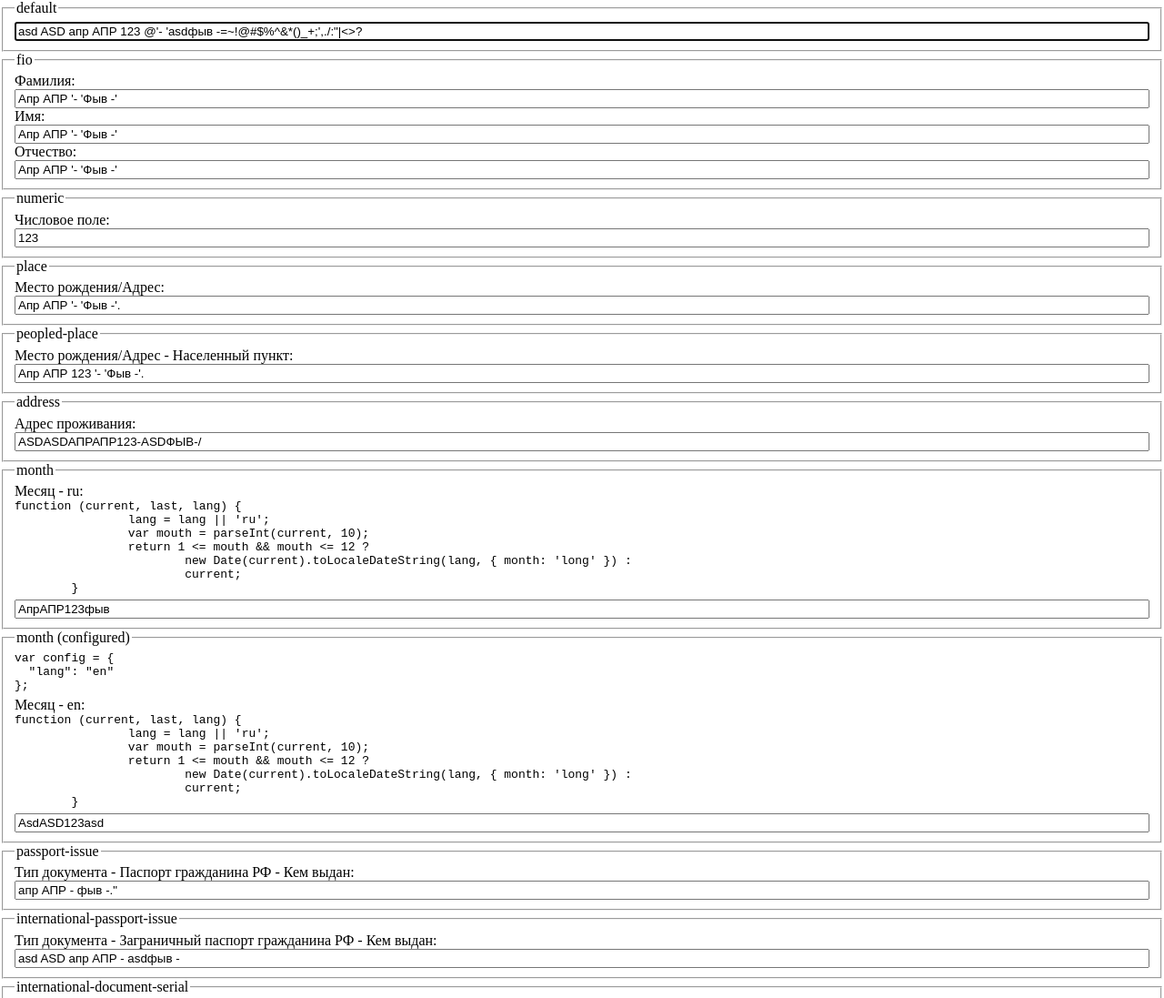
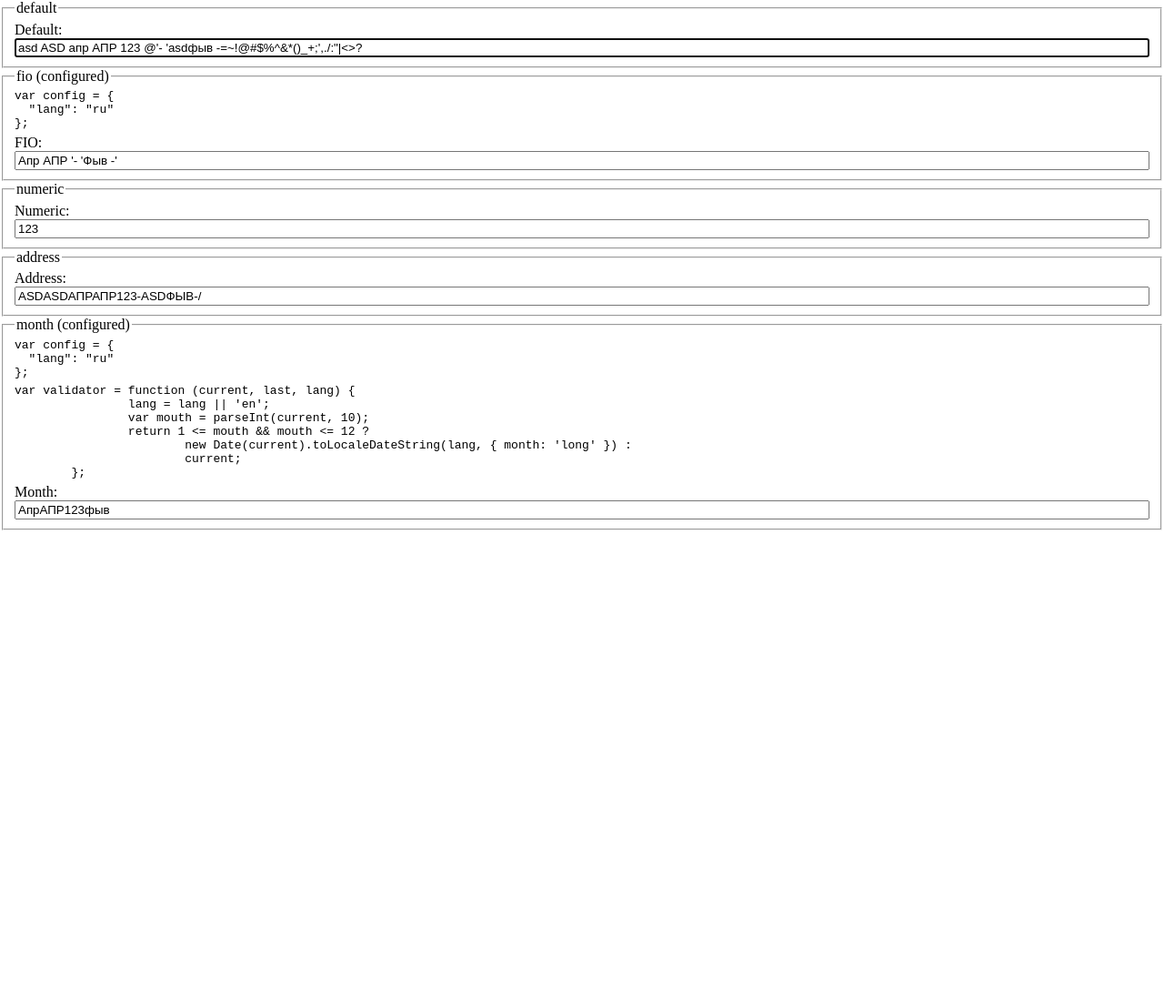
Before and after one commit to Naifuu/liveinput, a website: page index.html in a window 1280 px wide. Shown: the top 1097 px of the page at 91% size. After the commit the page ends 800 px from the top, so only its background shows below. Drawn offline with nearby package versions, Linux system fonts and the light colour scheme.

Commit message:
changed logic, removed not universal types

```diff
--- a/index.html
+++ b/index.html
@@ -25,52 +25,53 @@
 <body>
 </body>
 <script type="text/javascript">
-	init('default');
-	init('fio', ['Фамилия', 'Имя', 'Отчество']);
-	init('numeric', 'Числовое поле');
-	init('place', 'Место рождения/Адрес');
-	init('peopled-place', 'Место рождения/Адрес - Населенный пункт');
-	init('address', 'Адрес проживания');
+	var config = { lang: 'ru' };
+	init('default', 'Default');
+	init('fio', 'FIO', config);
+	init('numeric', 'Numeric');
+	//init('place', 'Место рождения/Адрес');
+	//init('peopled-place', 'Место рождения/Адрес - Населенный пункт');
+	init('address', 'Address');
 	var month = function (current, last, lang) {
-		lang = lang || 'ru';
+		lang = lang || 'en';
 		var mouth = parseInt(current, 10);
 		return 1 <= mouth && mouth <= 12 ?
 			new Date(current).toLocaleDateString(lang, { month: 'long' }) :
 			current;
 	}
-	init('month', 'Месяц - ru', month);
-	init('month', 'Месяц - en', {lang: 'en'}, month);
-	init('passport-issue', 'Тип документа - Паспорт гражданина РФ - Кем выдан');
-	init('international-passport-issue', 'Тип документа - Заграничный паспорт гражданина РФ - Кем выдан');//, {lang: ''}
-	init('international-document-serial', 'Тип документа - -//- - Серия');//Документ, удостоверяющий личность иностранного гражданина -
-	init('document-issue', 'Тип документа - Документ, удостоверяющий личность лица без гражданства - Кем выдан');
+	init('month', 'Month', config, month);
+	//init('month', 'Месяц - en', {lang: 'en'}, month);
+	//init('passport-issue', 'Тип документа - Паспорт гражданина РФ - Кем выдан');
+	//init('international-passport-issue', 'Тип документа - Заграничный паспорт гражданина РФ - Кем выдан');//, {lang: ''}
+	//init('international-document-serial', 'Тип документа - -//- - Серия');//Документ, удостоверяющий личность иностранного гражданина -
+	//init('document-issue', 'Тип документа - Документ, удостоверяющий личность лица без гражданства - Кем выдан');
 	var expectedvals = [
 		//default
 		'asd ASD апр АПР 123 @\'- \'asdфыв -=~!@#$%^&*()_+;\',./:"|<>?',
 		//fio
 		'Апр АПР \'- \'Фыв -\'',
-		'Апр АПР \'- \'Фыв -\'',
-		'Апр АПР \'- \'Фыв -\'',
+		//'Апр АПР \'- \'Фыв -\'',
+		//'Апр АПР \'- \'Фыв -\'',
 		//numeric
 		'123',
 		//place
-		'Апр АПР \'- \'Фыв -\'.',
+		//'Апр АПР \'- \'Фыв -\'.',
 		//peopled-place
-		'Апр АПР 123 \'- \'Фыв -\'.',
+		//'Апр АПР 123 \'- \'Фыв -\'.',
 		//address
 		'ASDASDАПРАПР123-ASDФЫВ-/',
 		//month
-		'АпрАПР123фыв',
+		'АпрАПР123фыв'//,
 		//month (configured)
-		'AsdASD123asd',
+		//'AsdASD123asd',
 		//passport-issue
-		'апр АПР - фыв -."',
+		//'апр АПР - фыв -."',
 		//international-passport-issue
-		'asd ASD апр АПР - asdфыв -',
+		//'asd ASD апр АПР - asdфыв -',
 		//international-document-serial
-		'asdASDапрАПР123asdфыв',
+		//'asdASDапрАПР123asdфыв',
 		//document-issue
-		'апр апр 123 \'- \'фыв -()\',./"'
+		//'апр апр 123 \'- \'фыв -()\',./"'
 	];
 	var passed = false;
 
@@ -80,10 +81,9 @@
 
 	for (var i = 0, l = inputs.length; i < l; i++) {
 		passed = inputs[i].value == expectedvals[i];
-		if(!passed) break;
+		if (!passed) throw new Error('Test is failed');
 	}
 
-	if (!passed) throw new Error('Test is failed');
 	console.log('Test complete!');
 
 </script>
--- a/src/liveinput.js
+++ b/src/liveinput.js
@@ -73,7 +73,7 @@ var liveinput = new function () {
 				return (rnd() * 16 | 0).toString(16);
 			};
 			var guid = function() {
-				return 'xxxxxxxx-xxxx-xxxx-xxxx-xxxxxxxxxxxx'.replace(/x/g, guidchar);
+				return '00000000-0000-0000-0000-000000000000'.replace(/0/g, guidchar);
 			};
 			var format = function(text, arg) {
 				for (var i = 0, l = arg.length; i < l; i++) {
@@ -182,6 +182,9 @@ var liveinput = new function () {
 			var preventDefault = function(e) {
 				e.preventDefault ? e.preventDefault() : e.returnValue = false;
 			};
+			var copy = function(obj) {
+				return JSON.parse(JSON.stringify(obj));
+			}
 			return {
 				charToCode: charToCode,
 				textToCodes: textToCodes,
@@ -206,7 +209,8 @@ var liveinput = new function () {
 					remove: removeEvent,
 					call: callEvent
 				},
-				preventDefault: preventDefault
+				preventDefault: preventDefault,
+				copy: copy
 			};
 		}
 	})();
@@ -1085,6 +1089,7 @@ var liveinput = new function () {
 		};
 		//window.kb = [];
 		var onkeyup = function (e, el, data, cursor, events, ptr) {
+
 			//if (data.old == el.value) return;
 			//console.log('onkeyup', e.keyCode);
 
@@ -1157,8 +1162,8 @@ var liveinput = new function () {
 
 			data.result.value = postprocessor.pass(data.result.value, data);
 
+			el.value = data.result.value;
 			callevents(el, events, 'change', ptr, [data.result.value, data.old, lang]);
-
 			ptr.event.old = data.old = el.value;
 
 			//data.old = data.result.value;
@@ -1331,6 +1336,7 @@ var liveinput = new function () {
 			//helper.event.add(el, 'liveinput', ptr.liveinput);
 
 			//helper.addEvent(el, 'select', ptr.select);
+			refresh(el);
 		};
 
 
@@ -1443,6 +1449,9 @@ var liveinput = new function () {
 		mergeConfig(types, config);
 		return self;
 	};
+	configuration.get = function(name) {
+		return helper.copy(types[name]);
+	}
 
 	var cache = {};
 
@@ -1560,35 +1569,6 @@ var liveinput = new function () {
 			}, options);
 			return init(config);
 		},
-		'place': function (options) {
-			var special = '. \'-';
-			var config = mergeConfig({
-				lang: 'ru',
-				include: {
-					numbers: false,
-					symbols: false,
-					special: special
-				},
-				regexulator: {
-					g: {
-						'after-char-remove-repeat': special,
-						'after-char-upper-char': ['\'', ''],//'' - начало строки
-						'after-chars-remove-chars': {
-							'': special
-						}
-					}
-				}
-			}, options);
-			return init(config);
-		},
-		'peopled-place': function (options) {
-			var config = mergeConfig({
-				include: {
-					numbers: true
-				}
-			}, options);
-			return init('place', config);
-		},
 		'address': function (options) {
 			var special = '-/';
 			var config = mergeConfig({
@@ -1630,86 +1610,6 @@ var liveinput = new function () {
 				}
 			}, options);
 			return init(config);
-		},
-		'passport-issue': function (options) {
-			var special = '. -"№';
-			var config = mergeConfig({
-				lang: 'ru',
-				include: {
-					numbers: false,
-					symbols: false,
-					special: special
-				},
-				input: {
-					capslock: true
-				},
-				regexulator: {
-					g: {
-						'after-char-remove-repeat': special,
-						'after-chars-remove-chars': {
-							'': special
-						}
-					}
-				}
-			}, options);
-			return init(config);
-		},
-		'international-passport-issue': function (options) {
-			var special = ' -';
-			var config = mergeConfig({
-				lang: '',
-				include: {
-					numbers: false,
-					symbols: false,
-					special: special
-				},
-				input: {
-					capslock: true
-				},
-				regexulator: {
-					g: {
-						'after-char-remove-repeat': special,
-						'after-chars-remove-chars': {
-							'': special
-						}
-					}
-				}
-			}, options);
-			return init(config);
-		},
-		'international-document-serial': function (options) {
-			var config = mergeConfig({
-				lang: '',
-				include: {
-					numbers: true,
-					symbols: false
-				}
-			}, options);
-			return init(config);
-		},
-		'document-issue': function (options) {
-			var special = ' .,-/"()№\'';
-			var config = mergeConfig({
-				lang: 'ru',
-				include: {
-					numbers: true,
-					symbols: false,
-					special: special
-				},
-				input: {
-					register: 'lower',
-					capslock: true
-				},
-				regexulator: {
-					g: {
-						'after-char-remove-repeat': special,
-						'after-chars-remove-chars': {
-							'': special
-						}
-					}
-				}
-			}, options);
-			return init(config);
 		}
 	};
 
--- a/utils/script.js
+++ b/utils/script.js
@@ -11,10 +11,10 @@ var drawHtml = function (name, els, validators, config) {//<br/>
 	html+='</legend>';
 	if (config) html += '<code>var config = ' + JSON.stringify(config, null, 2) + ';</code>';
 	for (var i = 0, l = els.length; i < l; i++) {
+		if (validators[i]) html += '<code>var validator = ' + validators[i] + ';</code>';
 		if (name != els[i]) {
 			html += '<label for="' + els[i] + 'Input">' + els[i] + ': </label>';
 		}
-		if (validators[i]) html += '<code>' + validators[i] + '</code>';
 		html += '<input type="text" id="' + els[i] + 'Input"/>';
 	}
 	html += '</fieldset>';
@@ -25,10 +25,11 @@ var isArray = function (arg) {
 };
 var bind = function (instance, el, validator) {
 	el.value = 'asd ASD апр АПР 123 @\'- \'asdфыв -=~!@#$%^&*()_+;\'\,./:"|<>?{}[]';//{}[] не поддерживаются
-	instance.bind(el);
-	instance.on('change', el, function (current, last, lang) {
-		el.value = validator ? validator(current, last, lang) : current;
-	});
+	instance
+		.bind(el)
+		.on('change', el, function(current, last, lang) {
+			this.el.value = validator ? validator(current, last, lang) : current;
+		});
 };
 var init = function (name, els, validators, config) {
 	els = els || [name];
```
